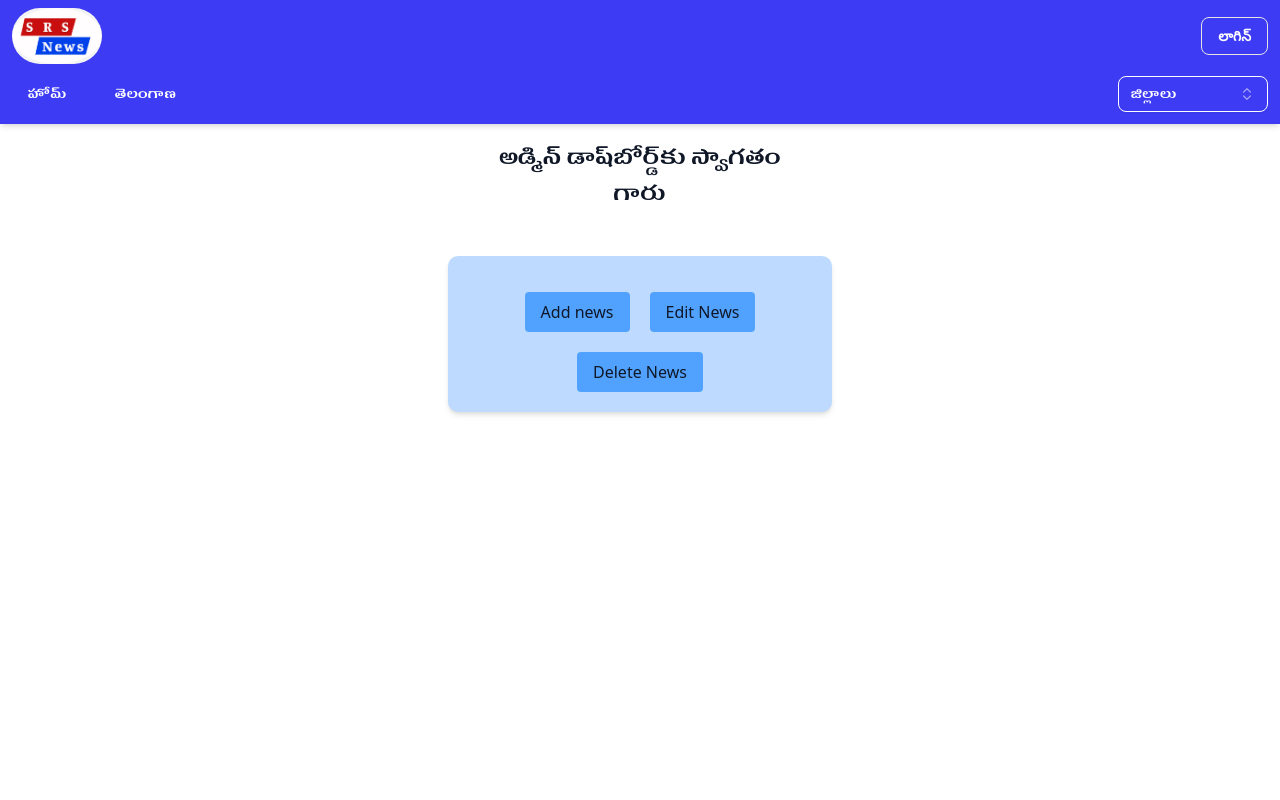
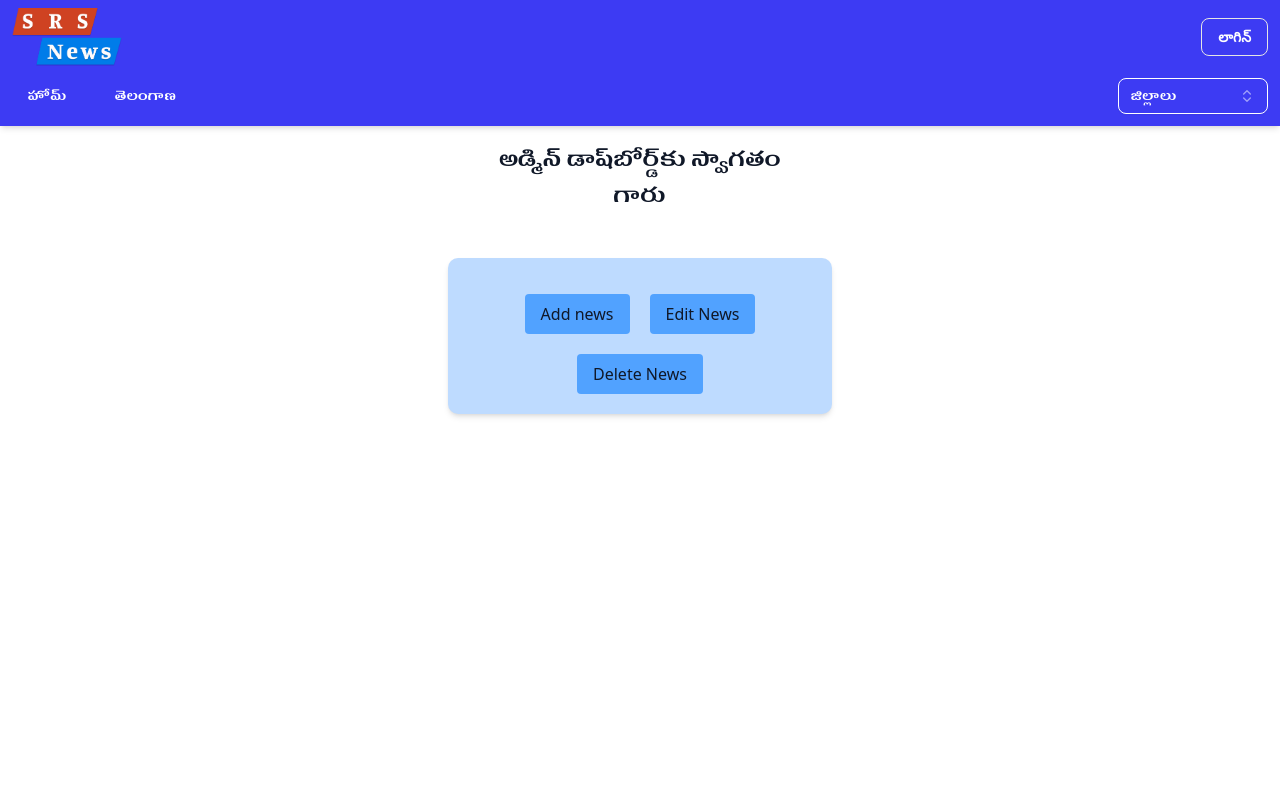
Before and after one commit to srabhiram/news-app, a Next.js app: page /admin/dashboard in a window 1280 px wide. Shown: the top 800 px of the page. Built offline with nearby package versions, Linux system fonts and the light colour scheme.

Commit message:
logo background removed

```diff
--- a/src/components/Navbar.tsx
+++ b/src/components/Navbar.tsx
@@ -77,7 +77,7 @@ function Navbar() {
   };
 
   return (
-    <nav className="sticky top-0 z-50 bg-white shadow-md">
+    <nav className="sticky top-0 z-50 shadow-md">
       <div className="bg-[#3D3BF3] text-white px-3 py-2">
         <div className="container mx-auto flex items-center justify-between space-x-3">
           {/* Logo */}
@@ -85,11 +85,10 @@ function Navbar() {
             <Image
               src="/images/logo.png"
               alt="Website Logo"
-              width={90}
-              height={30} // height is optional and will auto-adjust if you control via CSS
-              style={{ height: "auto" }}
-              className="rounded-full"
-           priority
+              width={110}
+              height={40} // height is optional and will auto-adjust if you control via CSS
+              className=""
+              priority
             />
           </Link>
 
@@ -101,8 +100,7 @@ function Navbar() {
                   variant={"outline"}
                   className="border-2 rounded-md cursor-pointer text-sm  bg-transparent"
                 >
-                  <TfiWrite
-                  className="w-15"/>
+                  <TfiWrite className="w-15" />
 
                   <span className="hidden sm:inline-block">Dashboard</span>
                 </Button>
--- a/src/components/svg/loadingSVG.tsx
+++ b/src/components/svg/loadingSVG.tsx
@@ -2,7 +2,7 @@ import React from "react";
 
 export default function LoadingSvg() {
   return (
-    <div className="flex justify-center items-center h-screen">
+    <div className="flex justify-center items-center mx-auto sm:h-screen">
       <svg
         xmlns="http://www.w3.org/2000/svg"
         viewBox="0 0 100 100"
```
Also changed, not shown: public/images/logo.png.
